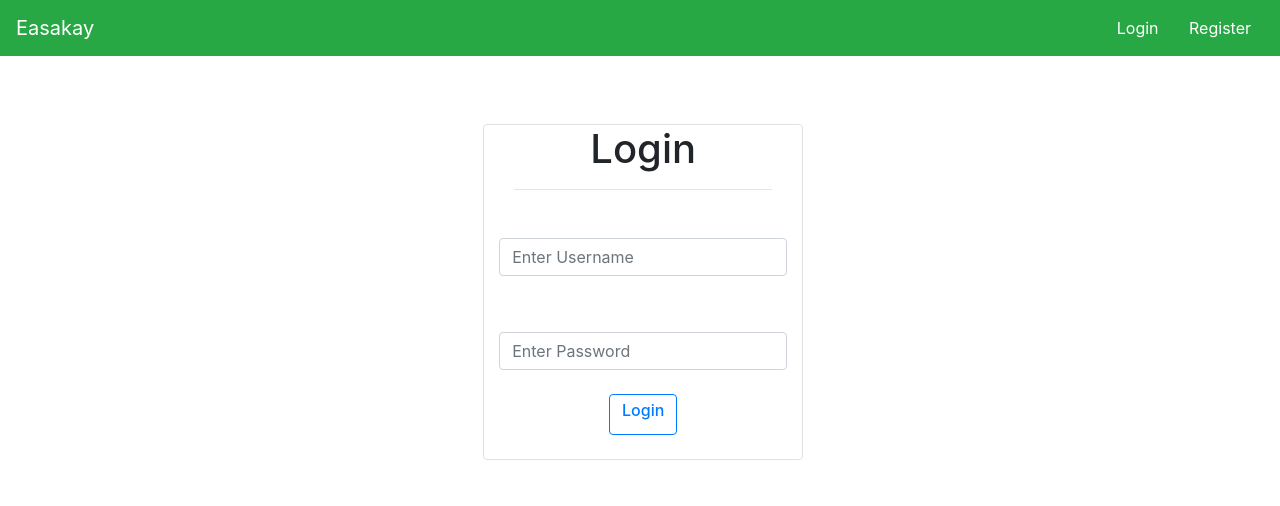
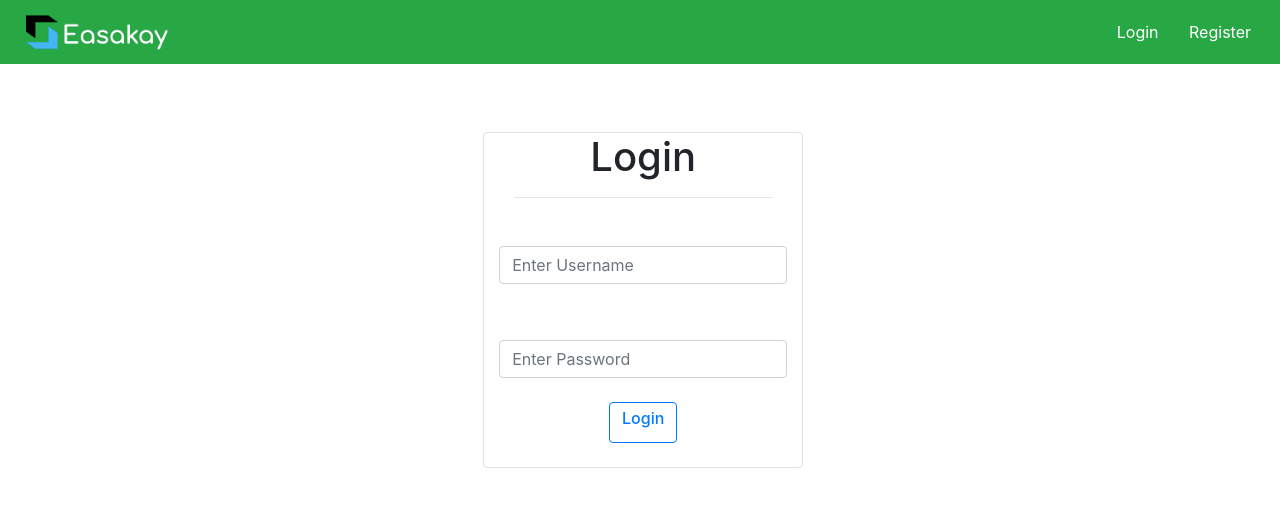
Before and after one commit to nanitkatipunan/Easakay, a Vue app: page /login in a window 1280 px wide. Shown: the top 506 px of the page. Built offline with nearby package versions, Linux system fonts and the light colour scheme; what vue-sidebar-menu would draw is missing.

Commit message:
Logo added

```diff
--- a/src/App.vue
+++ b/src/App.vue
@@ -18,7 +18,6 @@
 
 <script>
 import Header from 'components/frame/Header.vue';
-import RouterDetails from 'modules/RouterDetails.vue'
 
 export default {
   name: 'app',
--- a/src/components/Modal.vue
+++ b/src/components/Modal.vue
@@ -1,7 +1,6 @@
 <template>
   <transition name="modal">
-    <b-modal id="modal-xl" size="xl" title="Easakay" style="text-align: center">
-      <br>
+    <b-modal id="modal-xl" size="xl" title="Easakay" >
       <b-img id="image" thumbnail fluid :src="bus.image" alt="Image 1"></b-img>
       <div class="bv-example-row" id="jumbo1" bg-variant="white" text-variant="black">
         <b-row>
@@ -91,7 +90,7 @@ export default {
     },
     decrement() {
       if (this.num === 1) {
-        alert("Negative quantity not allowed");
+        alert("Negative number is not allowed");
       } else {
         this.num--;
       }
--- a/src/components/frame/Header.vue
+++ b/src/components/frame/Header.vue
@@ -1,7 +1,7 @@
 <template>
   <div fixed="top">
      <b-navbar toggleable="lg" type="dark" variant="success">
-    <router-link to="/"><b-navbar-brand id="Logotext">Easakay</b-navbar-brand></router-link>
+       <img id="logo" :src="require('assets/easakay.png')" @click="redirect('/')">
 
     <b-navbar-toggle target="nav-collapse"></b-navbar-toggle>
 
@@ -79,6 +79,9 @@ export default {
   margin-top: -2%;
   margin-left: 96%;
 }
+#logo {
+  width:13%;
+}
 #not{
   color: white;
   margin-top: -2%;
```
Also changed, not shown: src/assets/easakay.png (added), 1 other file (tests, documents, lock files or other folders).
